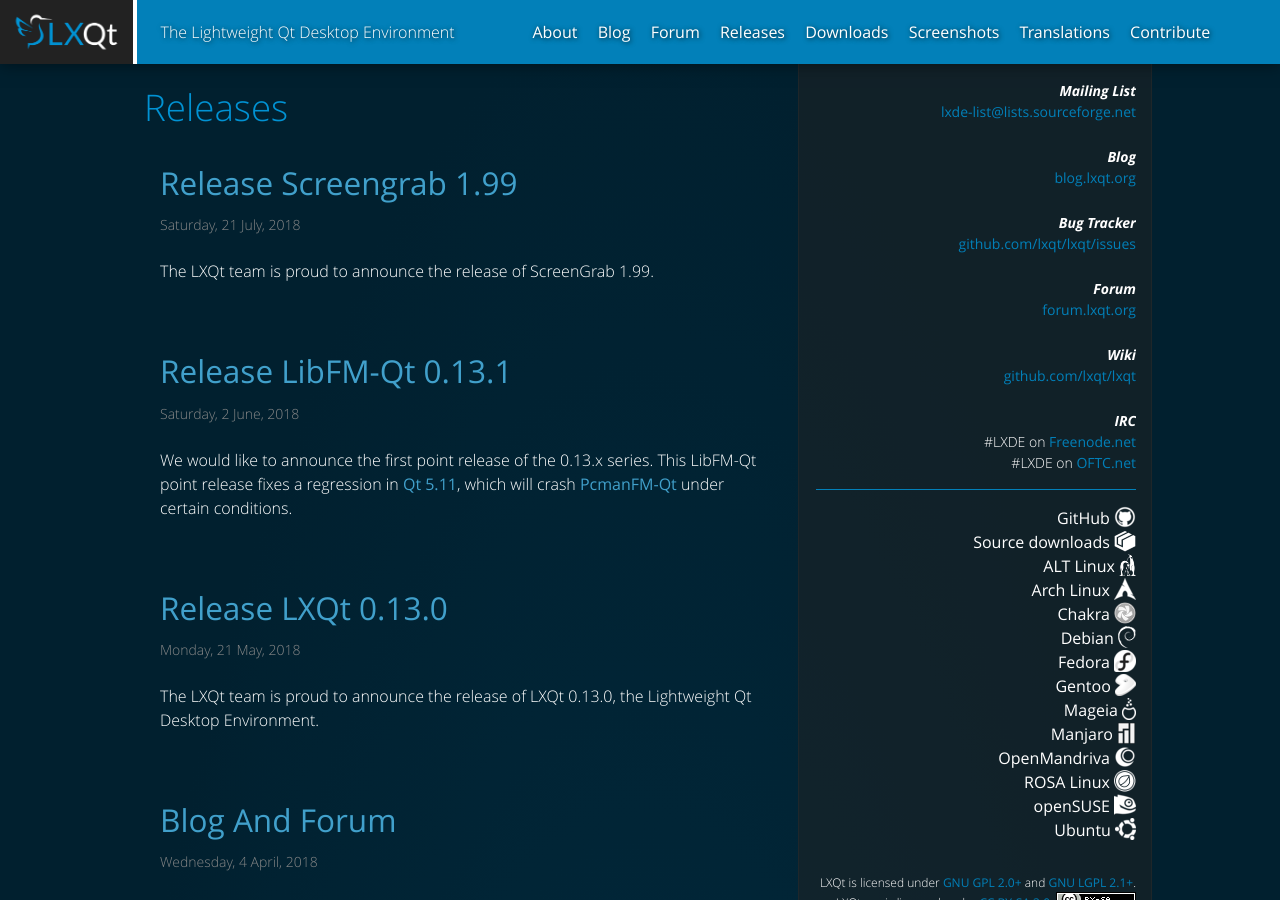
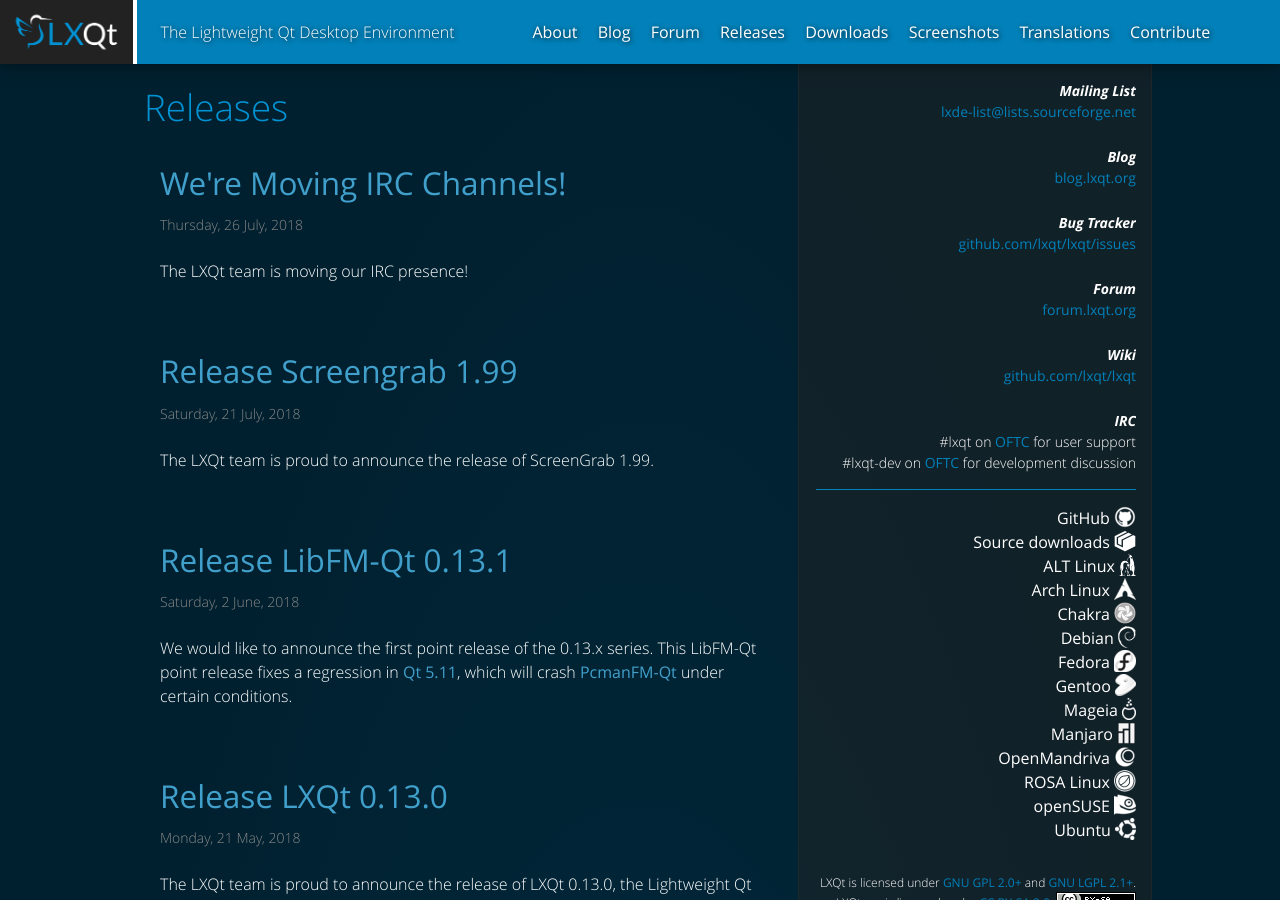
Before and after one commit to lxqt/lxqt.github.io, a Jekyll site: the page built from releases.html, in a window 1280 px wide and 900 px high. Built offline with Jekyll 4.4.1, drawn with Linux system fonts in a browser that asks for light colours.

Commit message:
Move to #lxqt and #lxqt-dev on OFTC.

```diff
--- a/_includes/links.html
+++ b/_includes/links.html
@@ -43,10 +43,10 @@
                     <p>IRC</p>
                 </dt>
                 <dd>
-                    <p>#LXDE on <a href="https://www.freenode.net/">Freenode.net</a></p>
+                    <p>#lxqt on <a href="http://www.oftc.net/">OFTC</a> for user support</p>
                 </dd>
                 <dd>
-                    <p>#LXDE on <a href="http://www.oftc.net/">OFTC.net</a></p>
+                    <p>#lxqt-dev on <a href="http://www.oftc.net/">OFTC</a> for development discussion</p>
                 </dd>
             </dl>
         </main>
--- /dev/null
+++ b/_posts/2018-07-26-moving-irc.md
@@ -0,0 +1,16 @@
+---
+layout: post
+title: We're moving IRC channels!
+slug: moving-to-oftc
+date: 2018-07-26
+promoted: true
+categories: release
+---
+
+The LXQt team is moving our IRC presence!
+
+For a long time, we have used #lxde on [freenode](https://freenode.net/) as our main channel for both user support and development. This is mainly due to legacy purposes as we split from the LXDE project.
+
+Today though, we are moving to [OFTC](https://www.oftc.net/) under a brand new name. [#lxqt](irc://irc.oftc.net/lxqt) will be used for user support and general discussion while [#lxqt-dev](irc://irc.oftc.net/lxqt-dev) will be used for development-related discussion and commit notices.
+
+Thanks to Simon Quigley and Alf Gaida for working on this transition.
```
